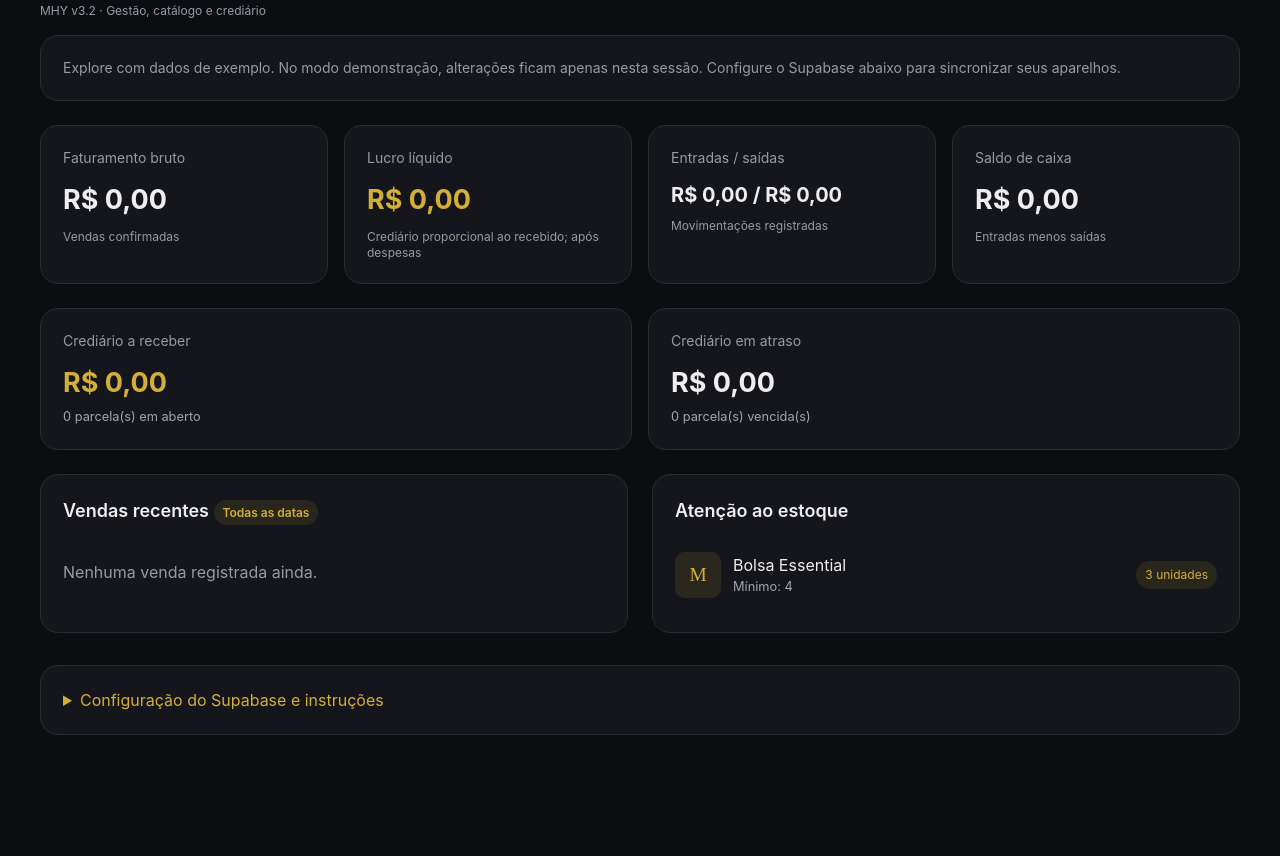
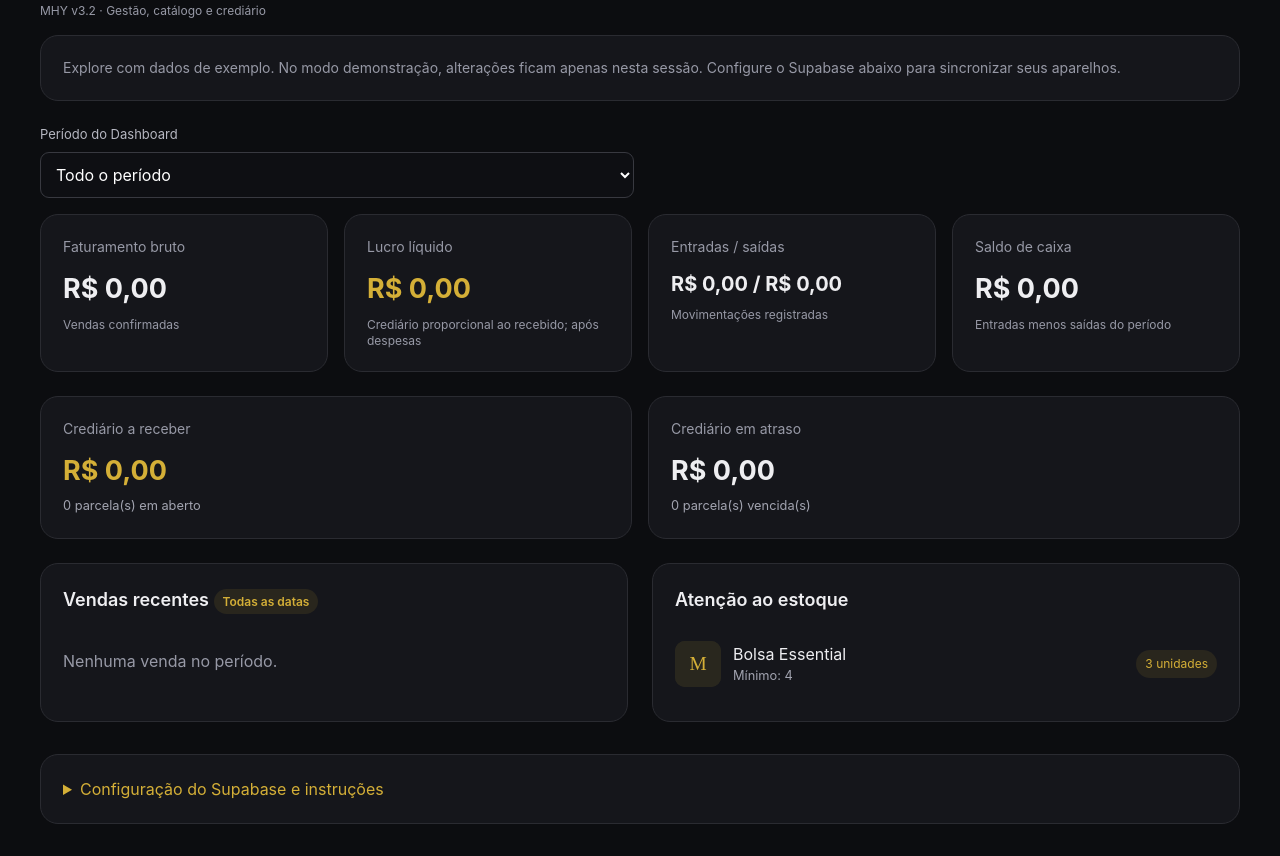
Before and after one commit to hyghorbento/MHY, a website: page index.html in a window 1280 px wide. Shown: the part 276-1132 px from the top of the page. Before the commit the page ends 1043 px from the top, so only its background shows below. Drawn offline with nearby package versions, Linux system fonts and the light colour scheme.

Commit message:
Adicionar filtro de mês ao Dashboard

```diff
--- a/index.html
+++ b/index.html
@@ -35,7 +35,10 @@ dialog{margin:auto;max-height:calc(100dvh - 32px);overflow-y:auto;box-sizing:bor
 <main class="max-w-7xl mx-auto px-4 md:px-10 py-8">
 <div class="flex justify-between gap-4 flex-wrap mb-7"><div><p class="muted text-sm mb-1">Sua loja, sob controle</p><h1 id="pageTitle">Visão geral</h1></div><nav aria-label="Módulos"><button data-tab="dashboard" class="active">Dashboard</button><button data-tab="inventory">Estoque</button><button data-tab="sales">Vendas</button><button data-tab="cash">Fluxo de caixa</button></nav></div>
 <p id="demoNotice" class="panel mb-6 text-sm muted">Explore com dados de exemplo. No modo demonstração, alterações ficam apenas nesta sessão. Configure o Supabase abaixo para sincronizar seus aparelhos.</p>
-<section id="dashboard"><div id="metrics" class="grid sm:grid-cols-2 lg:grid-cols-4 gap-4 mb-6"></div><div class="grid lg:grid-cols-2 gap-6"><div class="panel"><h2 class="mb-4">Vendas recentes <span class="badge">Todas as datas</span></h2><div id="recent"></div></div><div class="panel"><h2 class="mb-4">Atenção ao estoque</h2><div id="alerts"></div></div></div></section>
+<section id="dashboard"><div class="grid sm:grid-cols-2 gap-3 mb-4">
+<label><span class="label">Período do Dashboard</span><select id="dashboardPeriod"><option value="all">Todo o período</option><option value="month">Por mês</option></select></label>
+<label id="dashboardMonthLabel" class="hidden"><span class="label">Mês de referência</span><input id="dashboardMonth" type="month"></label>
+</div><div id="metrics" class="grid sm:grid-cols-2 lg:grid-cols-4 gap-4 mb-6"></div><div class="grid lg:grid-cols-2 gap-6"><div class="panel"><h2 class="mb-4">Vendas recentes <span id="dashboardDateBadge" class="badge">Todas as datas</span></h2><div id="recent"></div></div><div class="panel"><h2 class="mb-4">Atenção ao estoque</h2><div id="alerts"></div></div></div></section>
 <section id="inventory" class="hidden"><div class="flex gap-3 mb-5"><input id="search" placeholder="Buscar por nome ou SKU" aria-label="Buscar produtos"><button class="gold shrink-0" id="newProduct">+ Produto</button></div><div class="panel overflow-x-auto"><table><thead><tr><th>Produto</th><th>SKU</th><th>Custo</th><th>Venda</th><th>Estoque</th><th>Ações</th></tr></thead><tbody id="products"></tbody></table></div></section>
 <section id="sales" class="hidden"><div class="grid lg:grid-cols-2 gap-6"><div class="panel"><h2 class="mb-4">Adicionar à venda</h2><input id="saleSearch" placeholder="Buscar produto" aria-label="Buscar produto para venda"><div id="catalog" class="mt-4 space-y-3"></div></div><div class="panel"><h2>Sacola de vendas</h2><div id="cart" class="my-4"></div><div class="grid grid-cols-2 gap-3"><label><span class="label">Pagamento</span><select id="payment"><option value="pix">PIX à vista</option><option value="debit">Débito</option><option value="credit">Crédito</option></select></label><label><span class="label">Parcelas</span><select id="installments"></select></label></div><label class="flex items-center gap-3 my-5 cursor-pointer"><input id="passFee" type="checkbox" role="switch" class="!w-5 !h-5 accent-[#D4AF37]"><span>Repassar taxa <small class="block">Desligado: absorver taxa</small></span></label><div id="quote" class="space-y-3 border-t border-white/10 pt-4"></div><button id="checkout" class="gold w-full mt-6">Confirmar venda</button><p class="muted text-xs mt-3">Taxas totais sobre a venda. Valores arredondados em centavos; parcelas podem ter ajuste de R$ 0,01.</p></div></div></section>
 <section id="cash" class="hidden"><div class="panel mb-6"><h2 class="mb-4">Lançamento manual</h2><form id="cashForm" class="grid md:grid-cols-4 gap-3"><input name="description" placeholder="Descrição" aria-label="Descrição" required maxlength="150"><select name="kind" aria-label="Tipo"><option value="in">Entrada</option><option value="out">Saída / despesa</option></select><input name="amount" type="number" min="0.01" max="9999999" step="0.01" placeholder="Valor (R$)" aria-label="Valor" required><button class="gold">Registrar</button></form><p class="text-xs muted mt-3">Vendas geram entradas líquidas automaticamente. Custos dos produtos entram no lucro; despesas manuais também são descontadas. Compras de estoque devem ser lançadas como saídas.</p></div><div class="panel overflow-x-auto"><table><thead><tr><th>Data</th><th>Descrição</th><th>Tipo</th><th>Valor</th></tr></thead><tbody id="movements"></tbody></table></div></section>
@@ -81,10 +84,30 @@ function currentQuote(){let base=0,cost=0;for(const [id,qty] of cart){const p=fi
 function resetCheckoutKey(){checkoutKey=crypto.randomUUID();}
 function renderQuote(){const q=currentQuote();const part=Math.floor(q.total/q.n),extra=q.total%q.n;$('quote').innerHTML=[['Subtotal',money(q.base)],['Taxa total',`${(q.rate/100).toFixed(2)}% · ${money(q.fee)}`],['Total a cobrar',money(q.total)],['Parcelamento',`${q.n}x · ${extra?`${extra} de ${money(part+1)} e ${q.n-extra} de ${money(part)}`:money(part)}`],['Recebimento líquido',money(q.net)],['Lucro líquido da venda',money(q.profit)]].map(([label,value],i)=>`<div class="flex justify-between gap-3 ${i===5?'text-[#D4AF37] font-bold':''}"><span>${label}</span><strong>${value}</strong></div>`).join('');$('checkout').disabled=!cart.size||loading;}
 function renderCart(){$('cart').innerHTML=cart.size?[...cart].map(([id,qty])=>{const p=findSaleProduct(id);return p?`<div class="flex items-center gap-3 py-3 border-b border-white/10">${thumb(p)}<div class="flex-1"><b>${esc(p.name)}</b>${p.custom?'<small class="block">Item avulso / encomenda</small>':''}<small class="block">${money(p.price)} × ${qty}</small></div><button data-minus="${id}" aria-label="Remover uma unidade">−</button><button data-plus="${id}" aria-label="Adicionar uma unidade">+</button></div>`:'';}).join(''):'<p class="muted py-6">Sua sacola está vazia.</p>';renderQuote();}
+const dashboardMonthFormat = new Intl.DateTimeFormat('pt-BR', {timeZone:'America/Sao_Paulo', year:'numeric', month:'2-digit'});
+function dashboardMonthKey(value){
+ const parts=dashboardMonthFormat.formatToParts(new Date(value));
+ return parts.find(p=>p.type==='year').value+'-'+parts.find(p=>p.type==='month').value;
+}
+$('dashboardMonth').value=dashboardMonthKey(new Date());
+$('dashboardPeriod').onchange=$('dashboardMonth').onchange=()=>renderDashboard();
+function renderDashboard(){
+ const monthly=$('dashboardPeriod').value==='month';
+ const month=$('dashboardMonth').value||dashboardMonthKey(new Date());
+ $('dashboardMonthLabel').classList.toggle('hidden',!monthly);
+ $('dashboardDateBadge').textContent=monthly?month.slice(5)+'/'+month.slice(0,4):'Todas as datas';
+ const inPeriod=row=>!monthly||dashboardMonthKey(row.created_at)===month;
+ const periodSales=sales.filter(inPeriod);
+ const periodMovements=movements.filter(inPeriod);
+ const revenue=periodSales.reduce((sum,sale)=>sum+sale.total,0);
+ const incoming=periodMovements.filter(m=>m.kind==='in').reduce((sum,m)=>sum+m.amount,0);
+ const outgoing=periodMovements.filter(m=>m.kind==='out').reduce((sum,m)=>sum+m.amount,0);
+ const profit=periodSales.reduce((sum,sale)=>sum+realizedSaleProfit(sale),0)-outgoing;
+$('metrics').innerHTML=[['Faturamento bruto',money(revenue),'Vendas confirmadas'],['Lucro líquido',money(profit),monthly?'Vendas do mês, com crediário pelo recebido até hoje, menos saídas do mês':'Crediário proporcional ao recebido; após despesas'],['Entradas / saídas',`${money(incoming)} / ${money(outgoing)}`,'Movimentações registradas'],[monthly?'Saldo do mês':'Saldo de caixa',money(incoming-outgoing),'Entradas menos saídas do período']].map(([a,b,c],i)=>`<div class="panel"><p class="muted text-sm">${a}</p><p class="metric ${i===1?'text-[#D4AF37]':''}" style="${i===2?'font-size:20px':''}">${b}</p><p class="muted text-xs mt-2">${c}</p></div>`).join('');
+$('recent').innerHTML=periodSales.slice(0,5).map(s=>`<div class="flex justify-between py-3 border-b border-white/10"><div class="flex gap-3 items-center">${(s.items||[]).slice(0,1).map(i=>thumb({name:i.name,image:i.image||products.find(p=>p.id===i.id)?.image})).join('')}<div>${esc((s.items||[]).map(i=>i.name).join(', '))}<small class="block">Venda · ${esc(({pix:'PIX',debit:'Débito',credit:'Crédito',cash:'Dinheiro',store_credit:'Crediário'})[s.method]||s.method)}</small><small class="block">${date(s.created_at)}</small></div></div><strong class="text-[#D4AF37]">${money(s.total)}</strong></div>`).join('')||'<p class="muted py-5">Nenhuma venda no período.</p>';
+}
 function render(){
-const revenue=sales.reduce((s,v)=>s+v.total,0),profit=sales.reduce((s,v)=>s+realizedSaleProfit(v),0)-movements.filter(m=>m.kind==='out').reduce((s,m)=>s+m.amount,0),incoming=movements.filter(m=>m.kind==='in').reduce((s,m)=>s+m.amount,0),outgoing=movements.filter(m=>m.kind==='out').reduce((s,m)=>s+m.amount,0);
-$('metrics').innerHTML=[['Faturamento bruto',money(revenue),'Vendas confirmadas'],['Lucro líquido',money(profit),'Crediário proporcional ao recebido; após despesas'],['Entradas / saídas',`${money(incoming)} / ${money(outgoing)}`,'Movimentações registradas'],['Saldo de caixa',money(incoming-outgoing),'Entradas menos saídas']].map(([a,b,c],i)=>`<div class="panel"><p class="muted text-sm">${a}</p><p class="metric ${i===1?'text-[#D4AF37]':''}" style="${i===2?'font-size:20px':''}">${b}</p><p class="muted text-xs mt-2">${c}</p></div>`).join('');
-$('recent').innerHTML=sales.slice(0,5).map(s=>`<div class="flex justify-between py-3 border-b border-white/10"><div class="flex gap-3 items-center">${(s.items||[]).slice(0,1).map(i=>thumb({name:i.name,image:i.image||products.find(p=>p.id===i.id)?.image})).join('')}<div>${esc((s.items||[]).map(i=>i.name).join(', '))}<small class="block">Venda · ${esc(({pix:'PIX',debit:'Débito',credit:'Crédito',cash:'Dinheiro',store_credit:'Crediário'})[s.method]||s.method)}</small><small class="block">${date(s.created_at)}</small></div></div><strong class="text-[#D4AF37]">${money(s.total)}</strong></div>`).join('')||'<p class="muted py-5">Nenhuma venda registrada ainda.</p>';
+renderDashboard();
 $('alerts').innerHTML=products.filter(p=>p.stock<=p.minimum).map(p=>`<div class="flex items-center gap-3 py-3">${thumb(p)}<div class="flex-1">${esc(p.name)}<small class="block">Mínimo: ${p.minimum}</small></div><span class="badge">${p.stock} unidades</span></div>`).join('')||'<p class="muted py-5">Todos os produtos acima do estoque mínimo.</p>';
 const term=$('search').value.toLowerCase();$('products').innerHTML=products.filter(p=>(p.name+' '+p.sku).toLowerCase().includes(term)).map(p=>`<tr><td><div class="flex items-center gap-3">${thumb(p)}<b>${esc(p.name)}</b></div></td><td class="muted">${esc(p.sku)}</td><td>${money(p.cost)}</td><td>${money(p.price)}</td><td><span class="${p.stock<=p.minimum?'badge':''}">${p.stock} un.</span></td><td><button data-edit="${p.id}">Editar</button> <button data-delete="${p.id}" aria-label="Excluir ${esc(p.name)}">Excluir</button></td></tr>`).join('')||'<tr><td colspan="6" class="muted">Nenhum produto encontrado.</td></tr>';
 const st=$('saleSearch').value.toLowerCase();$('catalog').innerHTML=products.filter(p=>(p.name+' '+p.sku).toLowerCase().includes(st)).map(p=>`<div class="flex items-center gap-3 border-b border-white/10 py-3">${thumb(p)}<div class="flex-1"><b>${esc(p.name)}</b><small class="block">${money(p.price)} · ${p.stock} disponíveis</small></div><button data-plus="${p.id}" ${p.stock<1?'disabled':''}>Adicionar</button></div>`).join('')||'<p class="muted">Cadastre um produto para vender.</p>';
```
